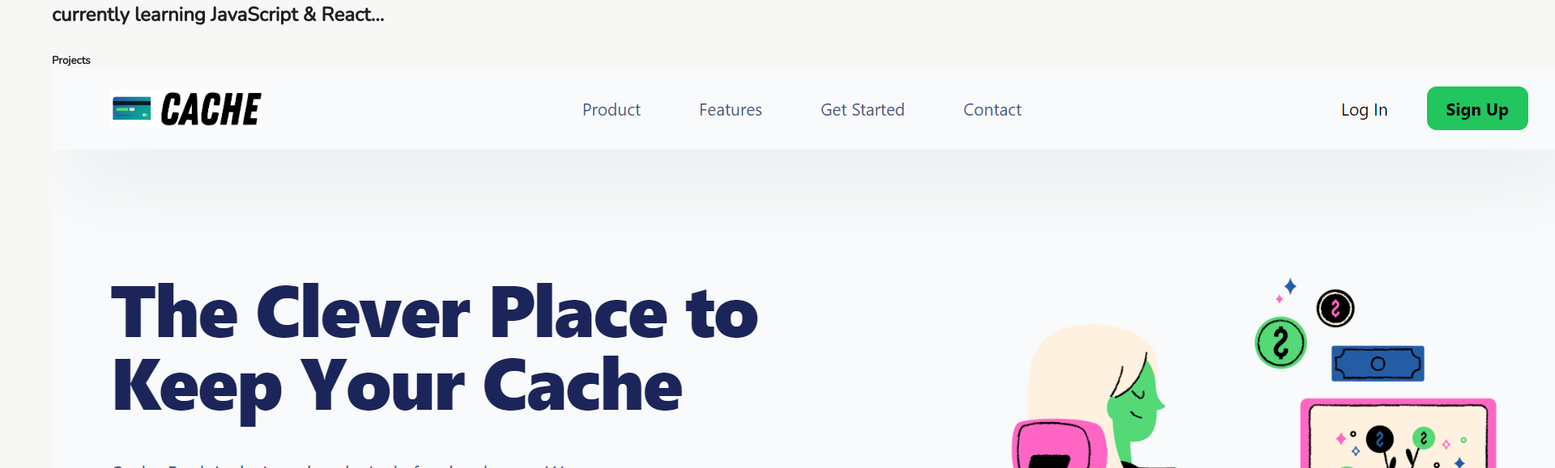
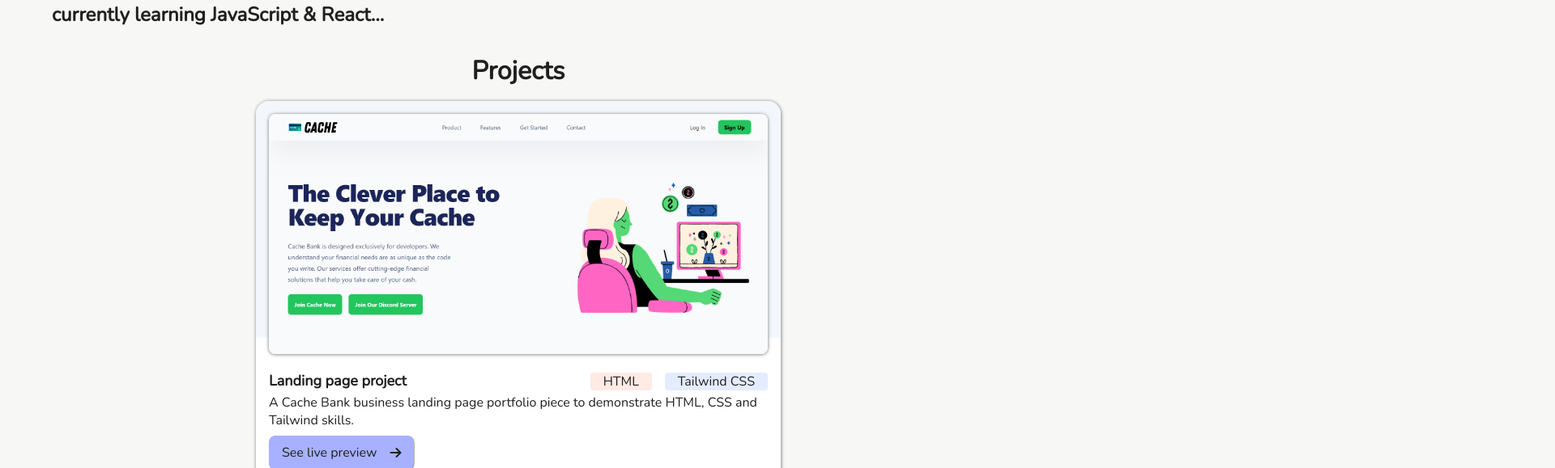
Before and after one commit to thxndoc/my-dev-portfolio, a plain HTML site: page index.html in a window 1280 px wide. Shown: the part 337-916 px from the top of the page at 81% size, 1920 px wide, since content can reach past the window. Drawn offline with nearby package versions, Linux system fonts and the light colour scheme.

Commit message:
Style projects section

```diff
--- a/index.css
+++ b/index.css
@@ -93,7 +93,97 @@
     margin: 1em 0 0.25em 0;
 }
 
+/**********************************Styling for projects section.*********************************/
+.projects-section {
+    margin-top: 2em;
+    display: grid;
+    justify-items: center;
+}
 
+.projects-section h5 {
+    font-size: 2rem;
+    text-align: center;
+}
+
+.project {
+    max-width: 648px;
+    height: 100%;
+    border-radius: 16px;
+    box-shadow: 0.5px 0.5px 4px 0px #727272;
+    padding: 1em;
+    background: linear-gradient(to bottom, #F3F7FC 60%, #fff 40%);
+    margin-top: 1em;
+}
+
+.project .image {
+    margin: auto;
+}
+
+.project img {
+    max-width: 100%;
+    box-shadow: 0px 0.5px 4px 0px #727272;
+    border-radius: 8px;
+}
+
+.project .heading {
+    display: flex;
+    justify-content: space-between;
+    align-items: flex-end;
+    margin: 0.5em 0 0.25em 0;
+}
+
+.heading {
+    display: flex;
+    justify-content: space-between;
+    flex-wrap: wrap;
+}
+
+.heading .skills {
+    display: flex;
+    gap: 16px;
+}
+
+#html {
+    background-color: #FFEAE4;
+    padding: 0em 1em;
+    border-radius: 4px;
+}
+
+#css {
+  background-color: #E4ECFF;
+  padding: 0em 1em;
+  border-radius: 4px;
+}
+
+
+.project h5 {
+    text-align: left;
+    font-size: 1.125rem;
+    margin-top: 0.5em;
+}
+
+.project p {
+    text-align: left;
+    font-size: 1em;
+}
+
+.see-live-preview {
+    margin-top: 0.5em;
+}
+
+.see-live-preview {
+    width: fit-content;
+    display: flex;
+    gap: 16px;
+    justify-content: left;
+    align-items: center;
+    background-color: #A7B1FF;
+    padding: 0.625em 1em;
+    border-radius: 8px;
+    text-decoration: none;
+    box-shadow: 0.5px 0.5px 1px #727272;
+    margin-top: 0.5em;
+}
 
 /***********************************Styling for footer******************************************/
 footer {
```
